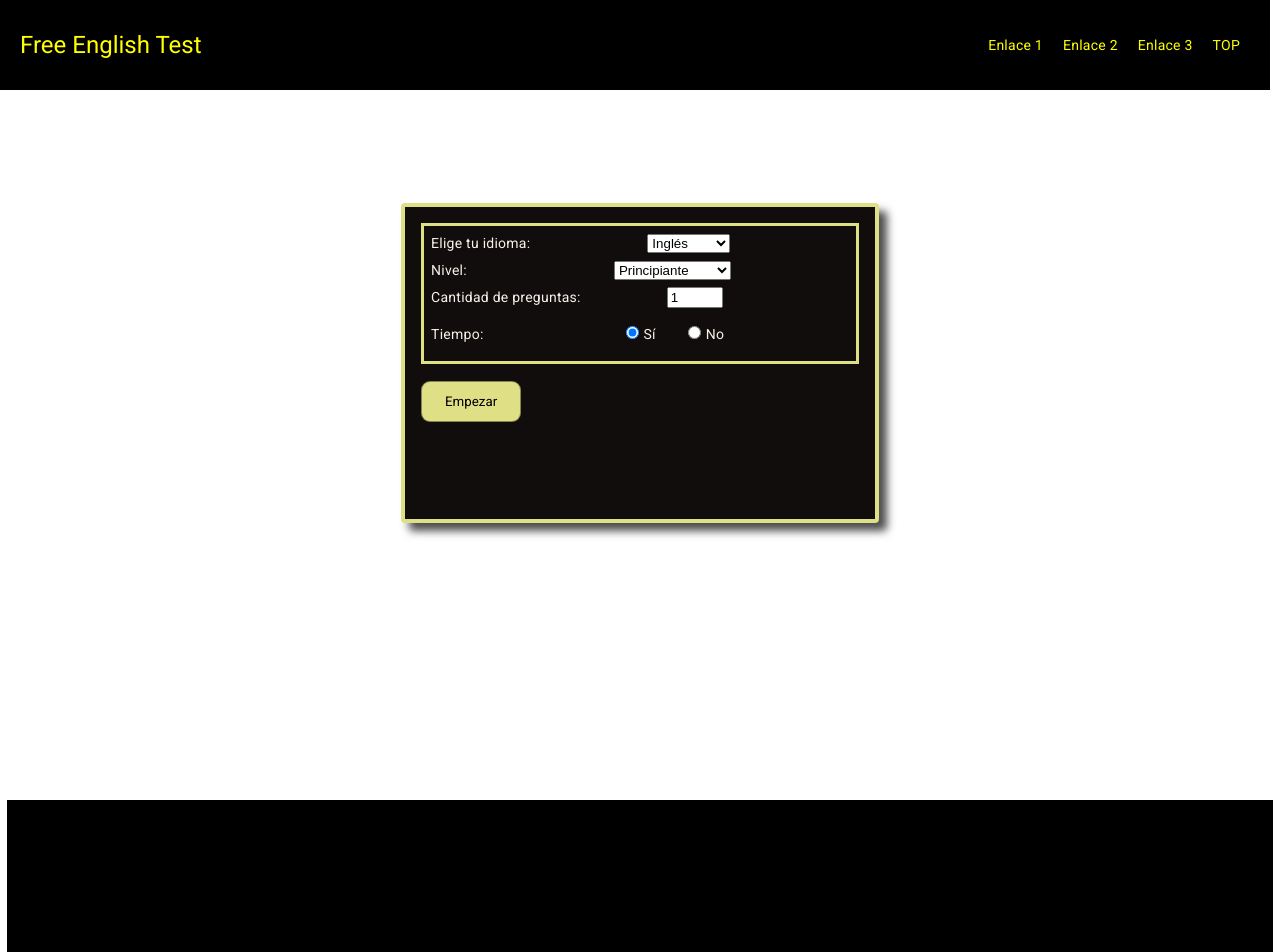
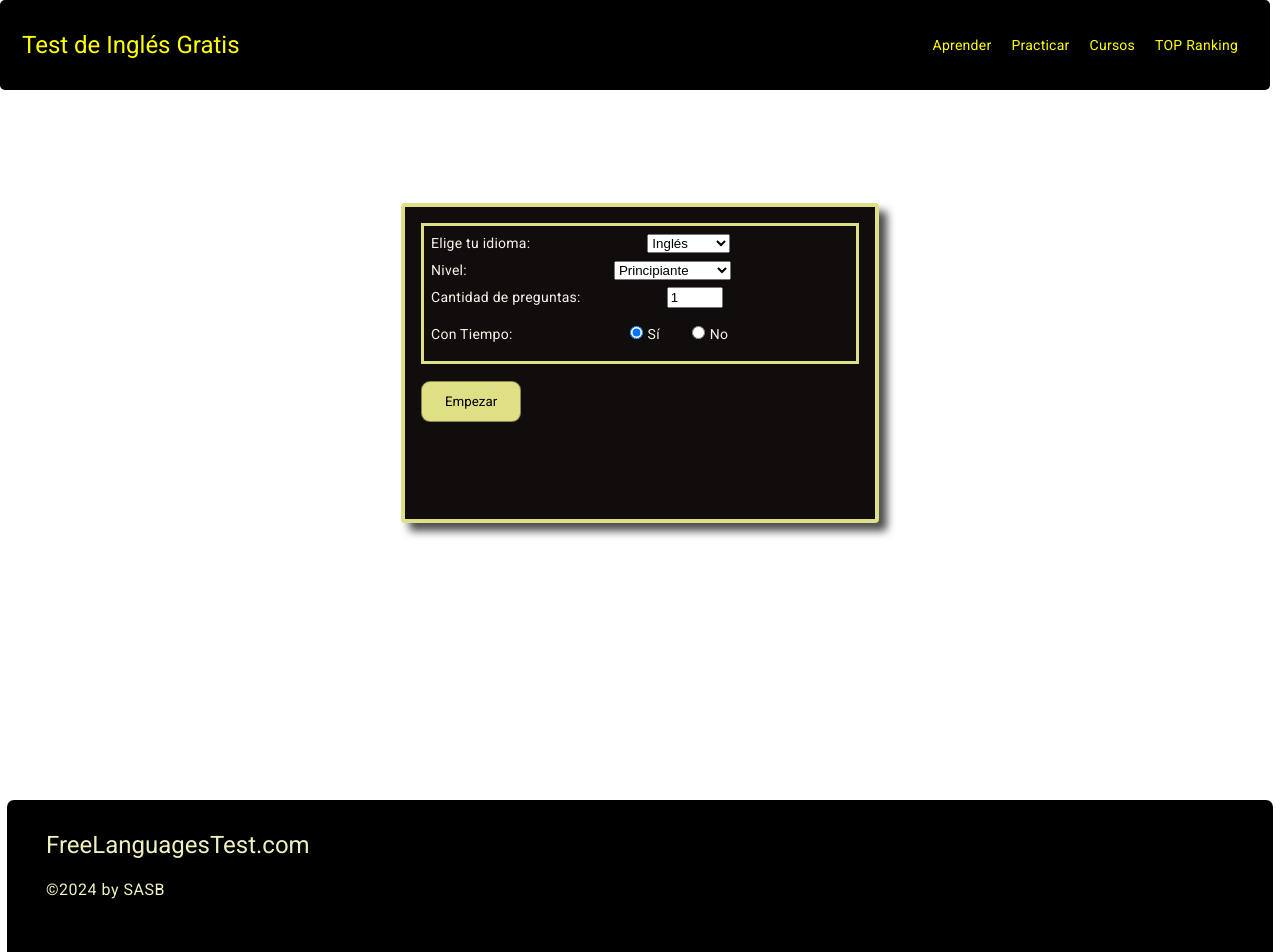
Before and after one commit to sebasxx85/englishProyect, an Angular app: page /home in a window 1280 px wide. Shown: the top 952 px of the page. Built offline with nearby package versions, Linux system fonts and the light colour scheme.

Commit message:
act fin 2906

```diff
--- a/src/app/Shared/components/footer/footer.component.html
+++ b/src/app/Shared/components/footer/footer.component.html
@@ -1,3 +1,4 @@
 <footer>
-
+    <h1 class="titulo">{{title}}</h1>
+    <h4 class="titulo2"> ©2024 by SASB</h4>
 </footer>
--- a/src/app/Shared/components/footer/footer.component.scss
+++ b/src/app/Shared/components/footer/footer.component.scss
@@ -1,13 +1,32 @@
 
 footer {
-    height: 140px;
+    height: 177px;
     background-color: #000;
     color: #fff;
     padding: 10px 20px;
-    display: flex;
-    justify-content: space-between;
-    align-items: center;
-    margin-bottom: 17px;
+    margin-bottom: 27px;
     margin-left: 7px;
     margin-right: 7px;
+    border: 2px solid rgba(0, 0, 0.7, 0.8); /* Borde ligero */
+    border-radius: 7px;
   }
+
+  .titulo {
+    color: rgb(240, 240, 190);
+    margin-left: 17px;
+    margin-top: 17px;
+    align-items:flex-start;
+    size: 10px;
+  }
+
+  .titulo:hover {
+    color: rgb(240, 240, 190);
+  }
+
+  .titulo2 {
+    align-items: flex-end;
+    color: rgb(240, 240, 190);
+    margin-left: 17px;
+    margin-top: 17px;
+    size: 3px;
+  }
--- a/src/app/Shared/components/footer/footer.component.ts
+++ b/src/app/Shared/components/footer/footer.component.ts
@@ -6,5 +6,6 @@ import { Component } from '@angular/core';
   styleUrls: ['./footer.component.scss']
 })
 export class FooterComponent {
+  title = 'FreeLanguagesTest.com'
 
 }
--- a/src/app/Shared/components/header/header.component.html
+++ b/src/app/Shared/components/header/header.component.html
@@ -4,10 +4,10 @@
 <header>
   <h1>{{title}}</h1>
   <nav>
-    <a href="#">Enlace 1</a>
-    <a href="#">Enlace 2</a>
-    <a href="#">Enlace 3</a>
-    <a href="#">TOP</a>
+    <a href="#">Aprender</a>
+    <a href="#">Practicar</a>
+    <a href="#">Cursos</a>
+    <a href="#">TOP Ranking</a>
   </nav>
 
 </header>
--- a/src/app/Shared/components/header/header.component.scss
+++ b/src/app/Shared/components/header/header.component.scss
@@ -11,6 +11,8 @@ header {
   align-items: center;
   z-index: 1000; /* Asegúrate de que el header esté encima de otros elementos */
   box-sizing: border-box; /* Incluye padding y border en el ancho */
+  border: 2px solid rgba(0, 0, 0.5, 0.7); /* Borde ligero */
+  border-radius: 5px;
 }
 
 h1 {
--- a/src/app/components/home/home.component.html
+++ b/src/app/components/home/home.component.html
@@ -27,7 +27,7 @@
             formControlName="cantidad" placeholder="0">
         </div>
         <div class="form-group">
-          <label for="nproyecto" class="timetag">Tiempo:</label>
+          <label for="nproyecto" class="timetag">Con Tiempo:</label>
           <input type="radio" name="time" value="true" formControlName="time">
           <label for="time-si" class="time">Sí</label>
           <input type="radio" name="time" value="false" formControlName="time">
--- a/src/app/components/home/home.component.scss
+++ b/src/app/components/home/home.component.scss
@@ -76,7 +76,7 @@ select {
   }
 
   .timetag{
-    margin-right: 137px;
+    margin-right: 112px;
   }
 
   .progreso {
--- a/src/app/components/home/home.component.ts
+++ b/src/app/components/home/home.component.ts
@@ -9,7 +9,7 @@ import { FormBuilder, FormGroup, Validators } from '@angular/forms';
 export class HomeComponent implements OnInit, OnDestroy {
 
 
-  title = "Free English Test";
+  title = "Test de Inglés Gratis";
   codPrograma = "Ingreso Plataforma";
   // sucursal = localStorage.getItem('Sucursal') || '';
   // DEFAULT_COD_SUCURSAL = JSON.parse(this.sucursal);
```
